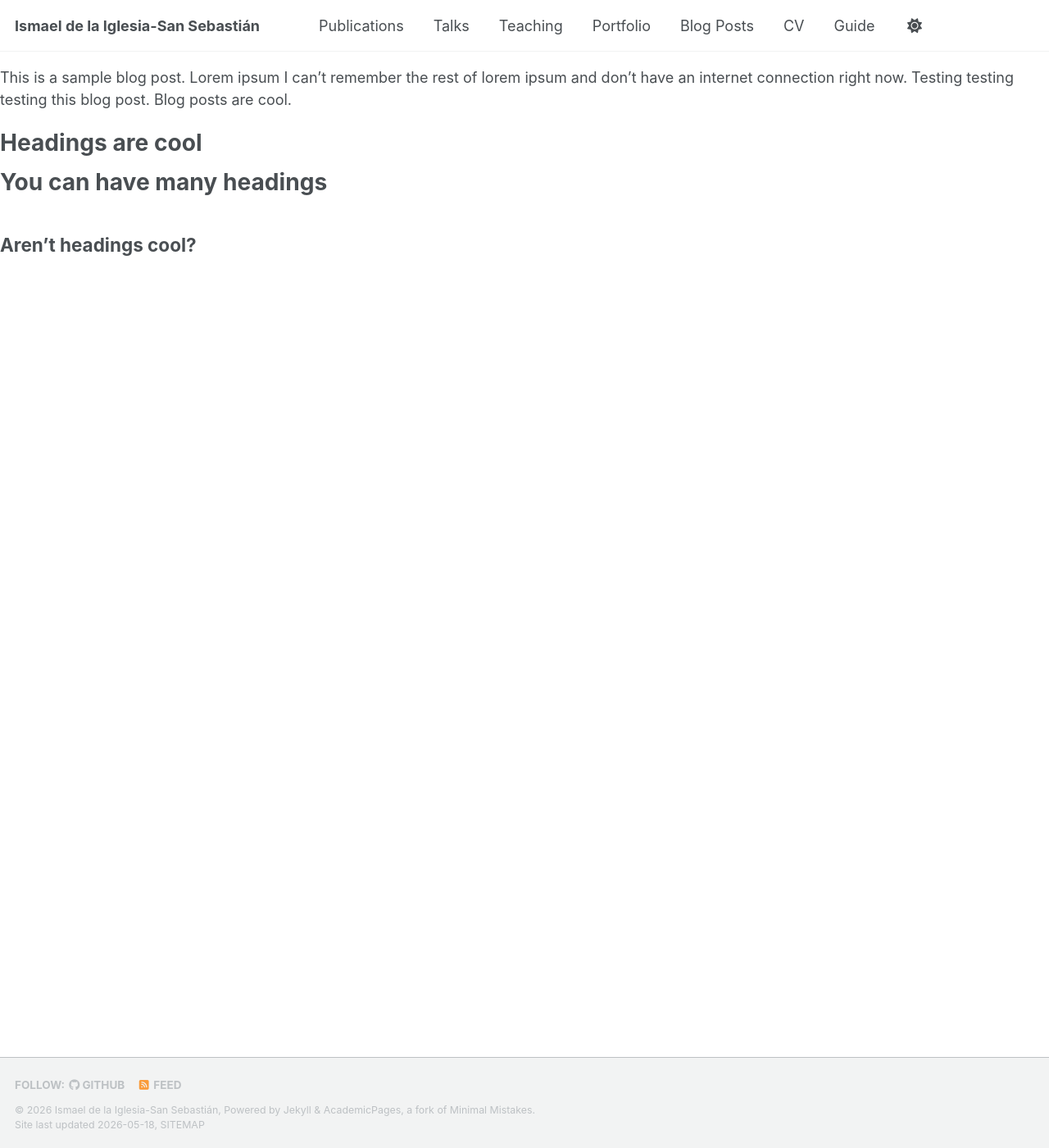
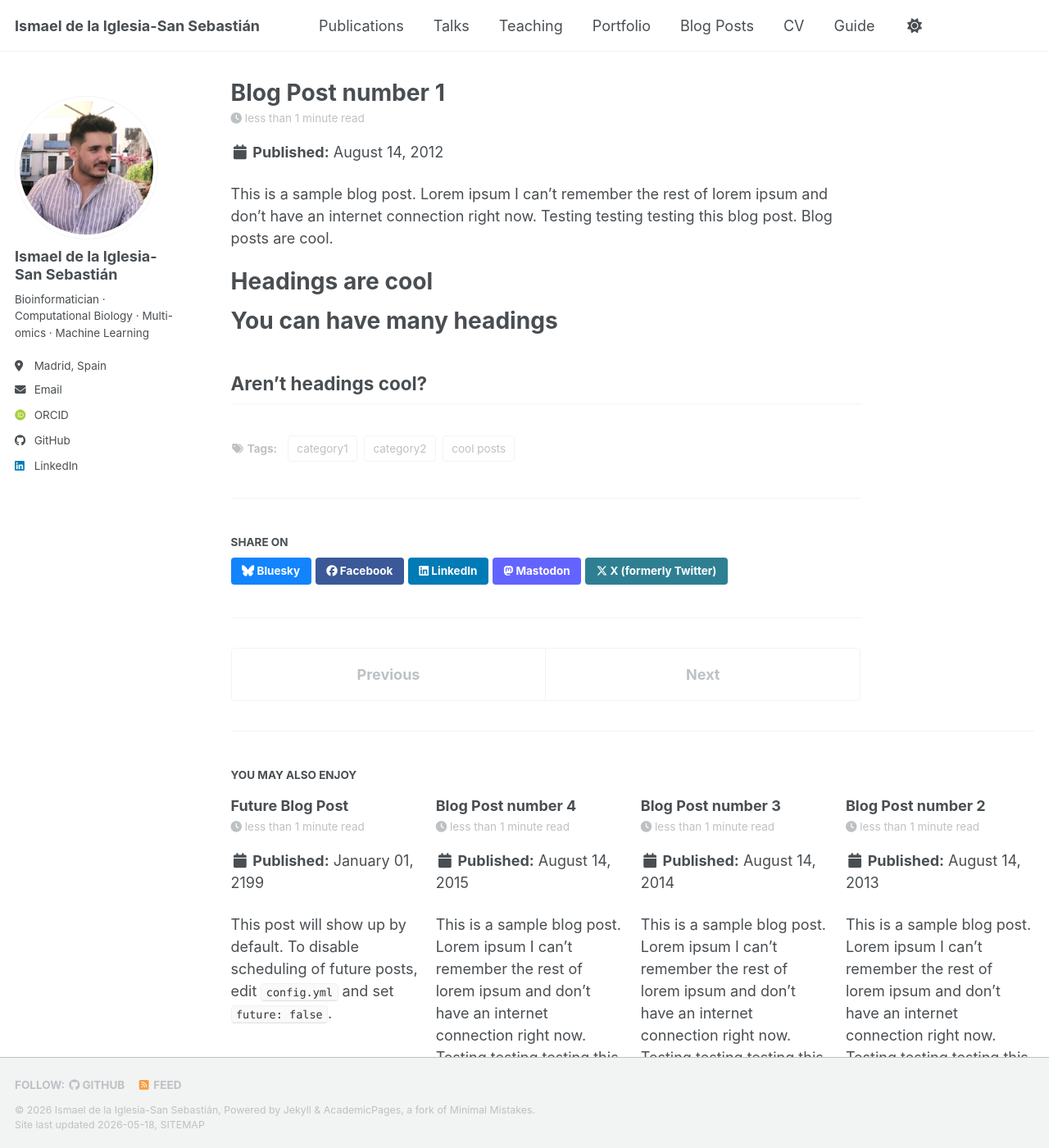
Before and after one commit to ismaeliglesia/ismaeliglesia.github.io, a Jekyll site: the page built from _posts/2012-08-14-blog-post-1.md, in a window 1280 px wide and 1400 px high. Shown: the whole window at 82% size. Built offline with Jekyll 4.4.1, drawn with Linux system fonts in a browser that asks for light colours; some web fonts are replaced; a script bundle is joined from its source files by our own code; our own code applies the rules of GitHub Pages for plain Markdown files; library files that are not in the unit come from our copies.

Commit message:
Add default settings for posts and pages in config

```diff
--- a/_config.yml
+++ b/_config.yml
@@ -172,8 +172,19 @@ collections:
     permalink: /:collection/:path/
 
 
-# These settings control how pages and collections are included in the site
+# Defaults
 defaults:
+  # _posts
+  - scope:
+      path: ""
+      type: posts
+    values:
+      layout: single
+      author_profile: true
+      read_time: true
+      comments: true
+      share: true
+      related: true
   # _pages
   - scope:
       path: ""
@@ -216,6 +227,14 @@ defaults:
       layout: talk
       author_profile: true
       share: true
+  #_notwork
+  - scope:
+      path: ""
+      type: notwork
+    values:
+      layout: talk
+      author_profile: true
+      share: false
 
 
 # Sass/SCSS
```
